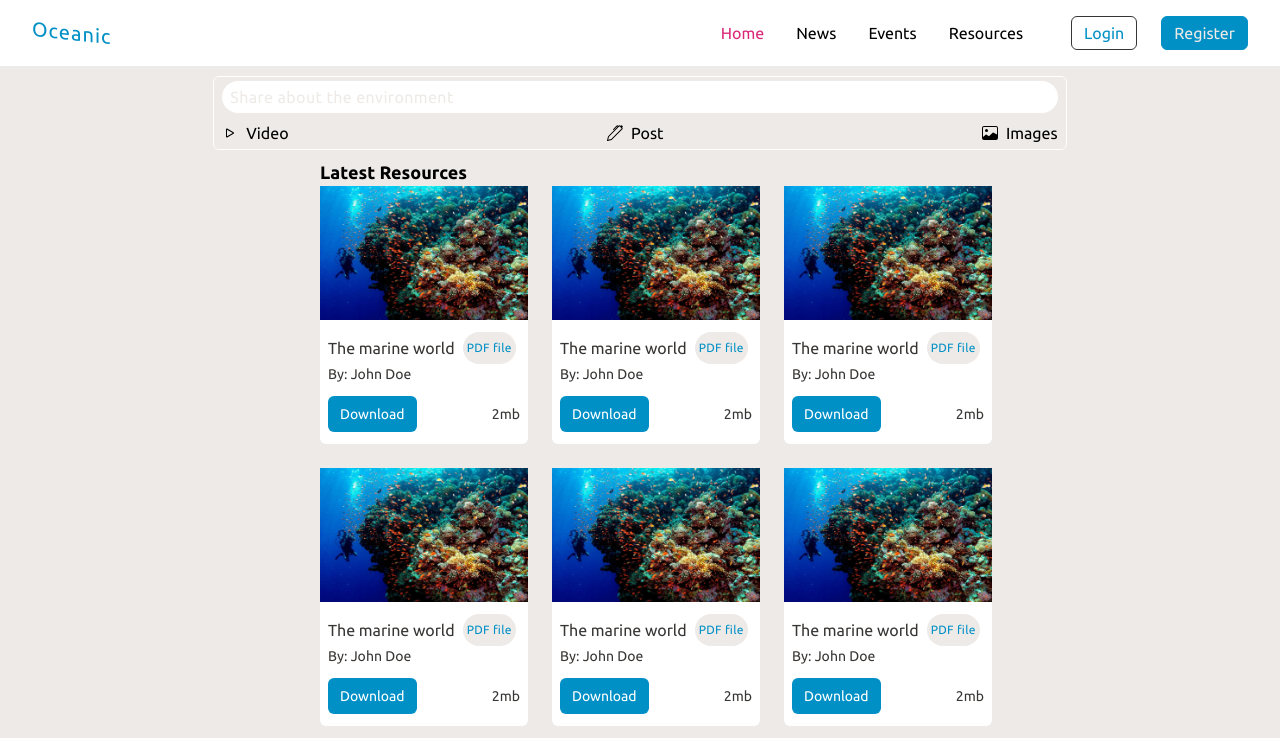
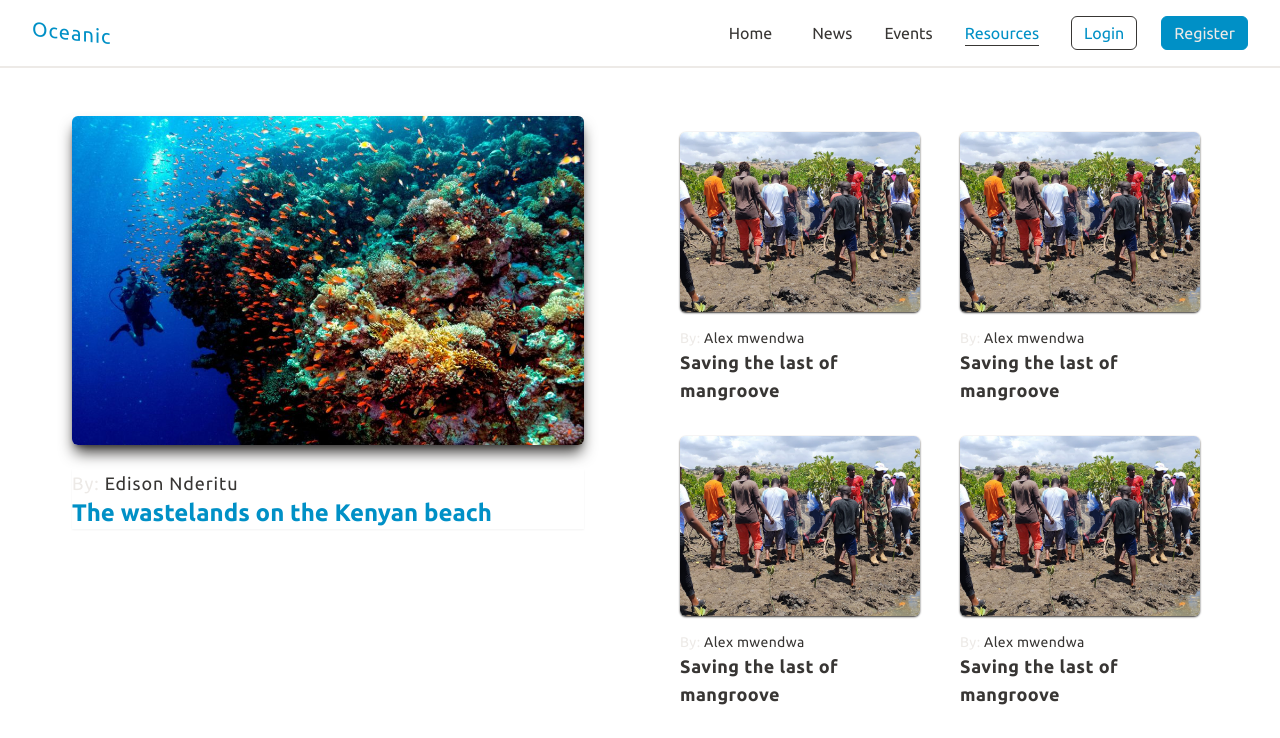
Before and after one commit to dennis-dentrix/oceanic, a React (Vite) app: page /resources in a window 1280 px wide. Shown: the top 738 px of the page. Built offline with nearby package versions, Linux system fonts and the light colour scheme.

Commit message:
Resources

```diff
--- a/src/features/Resources/Resources.jsx
+++ b/src/features/Resources/Resources.jsx
@@ -1,132 +1,83 @@
-import { useState } from "react";
-import { Image, Pen, Play } from "react-bootstrap-icons";
-import { EventsContainer } from "../Events/EventsContainer";
-
 export default function Resources() {
   return (
-    <div className="w-full grid grid-cols-12">
-      {/* SEARCH FOR RESOURCE HERE */}
-      <div className="col-start-3 col-end-11 mt-2">
+    <div className="min-h-full w-full">
+      <section className="flex flex-col sm:flex-row sm:gap-8 sm:justify-around w-full px-3 py-4">
         <div>
-          <div className="w-full flex flex-col gap-2 border border-white px-2 py-1 rounded-md">
-            <input
-              type="text"
-              placeholder="Share about the environment"
-              className="w-full rounded-full px-2 py-1 focus:outline-none placeholder:text-grey text-black tracking-wide"
+          {/* LARGE CARD TO SHOW TOP STORY */}
+          <article className="w-full sm:w-[40vw]">
+            <img
+              src="./img-10.jpeg"
+              alt="Resource story one"
+              className="w-full mb-6 rounded-md shadow-lg shadow-black"
             />
-            <ul className="flex items-center justify-between">
-              <li className="flex items-center gap-2">
-                <Play />
-                <span>Video</span>
-              </li>
-              <li className="flex items-center gap-2">
-                <Pen />
-                <span>Post</span>
-              </li>
-              <li className="flex items-center gap-2">
-                <Image />
-                <span>Images</span>
-              </li>
-            </ul>
+
+            <div className="flex flex-col shadow-sm">
+              <div>
+                <p className="text-lg text-black tracking-wider">
+                  {" "}
+                  <span className="text-grey">By:</span> Edison Nderitu
+                </p>
               </div>
+              <h1 className="text-blue text-2xl font-semibold">
+                The wastelands on the Kenyan beach
+              </h1>
             </div>
+          </article>
         </div>
 
-      {/* RESOURCE DISPLAY GOES HERE */}
-      <div className="col-start-4 col-end-11 my-2">
-        <div>
-          <h4 className="font-bold text-lg">Latest Resources</h4>
-
-          <div className="flex items-center gap-6 flex-wrap mx-auto">
-            <ResourceCard />
-            <ResourceCard />
-            <ResourceCard />
-            <ResourceCard />
-            <ResourceCard />
-            <ResourceCard />
-            <ResourceCard />
-            <ResourceCard />
-            <ResourceCard />
-            <ResourceCard />
-            <ResourceCard />
-            <ResourceCard />
-            <ResourceCard />
+        <div className="sm:h-screen sm:overflow-y-scroll scroll-m-1 scroll-smooth">
+          {/* MINI CARDS TO SHOW OTHER RESOURCES */}
           <ResourceCard />
           <ResourceCard />
           <ResourceCard />
         </div>
-        </div>
-      </div>
+      </section>
+
+      {/* <section>Section 2</section>
+
+      <section>Section 3</section> */}
     </div>
   );
 }
 
 function ResourceCard() {
   return (
-    <div className="w-52 text-black bg-white rounded-md">
-      <img src="./img-10.jpeg" alt="" />
-      <div className="my-3  px-2">
-        <div className="flex items-center gap-2">
-          {/* TITLE */}
-          <h3>The marine world</h3>
-          {/* TYPE: PDF/VIDEO */}
-          <p className="text-xs text-blue tracking-wide bg-grey rounded-full px-1 py-2 ">
-            PDF file
+    <div className="flex gap-6 ">
+      <article className="w-full sm:w-[20vw] px-2 py-4">
+        <img
+          src="./img-6.jpeg"
+          alt=""
+          className="w-full rounded-md shadow-sm shadow-black mb-4"
+        />
+
+        <div>
+          <p className="text-sm text-black tracking-wide">
+            <span className="text-grey">By: </span>
+            Alex mwendwa
           </p>
+          <h2 className="text-black font-bold text-lg tracking-wide">
+            Saving the last of mangroove
+          </h2>
         </div>
-        <p className="text-sm">
-          By: <span>John Doe</span>
+      </article>
+
+      <article className="w-full sm:w-[20vw] px-2 py-4">
+        <img
+          src="./img-6.jpeg"
+          alt=""
+          className="w-full rounded-md shadow-sm shadow-black mb-4"
+        />
+
+        <div>
+          <p className="text-sm text-black tracking-wide">
+            <span className="text-grey">By: </span>
+            Alex mwendwa
           </p>
-        <div className="flex items-center justify-between text-sm gap-2 my-3">
-          <button className="py-2 px-3 rounded-md bg-blue text-white">
-            Download
-          </button>
-          <p>2mb</p>
+          <h2 className="text-black font-bold text-lg tracking-wide">
+            Saving the last of mangroove
+          </h2>
         </div>
-      </div>
+      </article>
     </div>
   );
 }
-
-{
-  /* <div className={`grid grid-cols-8 justify-center mx-auto`}>
-      <div
-        className={`px-3 py-2 cursor-pointer + ${
-          view ? "col-span-6 " : "col-span-4"
-        }`}
-        onClick={handleSetView}
-      >
-        <div>
-          <div className="w-full flex flex-col gap-2 border border-white px-2 py-1 rounded-md">
-            <input
-              type="text"
-              placeholder="Share about the environment"
-              className="w-full rounded-full px-2 py-1 focus:outline-none placeholder:text-grey text-black tracking-wide"
-            />
-            <ul className="flex items-center justify-between">
-              <li className="flex items-center gap-2">
-                <Play />
-                <span>Video</span>
-              </li>
-              <li className="flex items-center gap-2">
-                <Pen />
-                <span>Post</span>
-              </li>
-              <li className="flex items-center gap-2">
-                <Image />
-                <span>Images</span>
-              </li>
-            </ul>
-          </div>
-
-          <div>
-            <EventsContainer />
-            <EventsContainer />
-            <EventsContainer />
-            <EventsContainer />
-          </div>
-        </div>
-      </div>
-      <div className="px-3 py-2">View</div>
-    </div> */
-}
--- a/src/index.css
+++ b/src/index.css
@@ -9,3 +9,25 @@
   padding: 0;
   box-sizing: border-box;
 }
+
+/* width */
+::-webkit-scrollbar {
+  width: 2px;
+}
+
+/* Track */
+::-webkit-scrollbar-track {
+  background: #f8e9e9;
+  border-radius: 2px;
+}
+
+/* Handle */
+::-webkit-scrollbar-thumb {
+  /* background: #000; */
+  border-radius: 5px;
+}
+
+/* Handle on hover */
+::-webkit-scrollbar-thumb:hover {
+  background: #555;
+}
--- a/src/pages/Events.jsx
+++ b/src/pages/Events.jsx
@@ -4,11 +4,12 @@ import { AddEvent } from "../features/Events/AddEvent";
 
 export default function Events() {
   return (
-    <div className=" px-4 py-2 sm:w-2/3 mx-auto flex gap-4">
+    <div className=" px-4 py-2 sm:w-2/3 mx-auto flex flex-col sm:flex-row gap-4">
       {/* <div className=" px-4 py-2  mx-auto grid grid-cols-8 gap-3"> */}
       <div className="col-span-5">
         <AddEvent />
-        <div>
+        <div className="border-t border-black py-3">
+          <h1 className="py-3">Upcoming events</h1>
           <EventsContainer />
           <EventsContainer />
           <EventsContainer />
@@ -16,7 +17,7 @@ export default function Events() {
       </div>
       {/* <div className="sm:w-full  h-screen  my-2  flex flex-col items-center bg-white w-full overflow-y-scroll scrollbar px-2"> */}
       <div className="w-full">
-        <h1 className="font-bold text-lg tracking-widest">Upcoming Events</h1>
+        <h1 className="font-bold text-lg tracking-widest">Reserved Events</h1>
         <BookedEvents />
         <BookedEvents />
         <BookedEvents />
--- a/src/pages/News.jsx
+++ b/src/pages/News.jsx
@@ -16,7 +16,7 @@ function TopStories() {
   return (
     <div className="bg-white px-8 py-6">
       <h1 className="font-bold text-xl pb-4">Top stories</h1>
-      <div className="flex flex-wrap gap-8 justify-center">
+      <div className="flex flex-wrap gap-8">
         <NewsCard />
         <NewsCard />
         <NewsCard />
@@ -32,7 +32,7 @@ function TopStories() {
 
 export function NewsCard() {
   return (
-    <div className="flex flex-col w-60 rounded-md">
+    <div className="flex sm:flex-col w-42 sm:w-60 rounded-md">
       <img src="./img-1.jpeg" alt="" />
       <div className="bg-white px-2 rounded-b-md py-2 border border-black">
         <Link className="font-bold text-lg tracking-wide">
--- a/src/ui/AppLayout.jsx
+++ b/src/ui/AppLayout.jsx
@@ -4,9 +4,10 @@ import Header from "./Header";
 import Footer from "./Footer";
 export default function AppLayout() {
   return (
-    <div className="relative">
+    <div className="">
       <Header />
-      <main className="h-full flex flex-col flex-auto bg-grey">
+      {/* <main className="h-full flex flex-col flex-auto bg-grey"> */}
+      <main className="px-8 py-4 w-full mt-4">
         <Outlet />
       </main>
       <Footer />
--- a/src/ui/Header.jsx
+++ b/src/ui/Header.jsx
@@ -1,8 +1,10 @@
 import { Link, NavLink } from "react-router-dom";
+
+const activeNav = "text-blue border-b border-black transition-all duration-200";
 
 export default function Header() {
   return (
-    <header className="flex items-center justify-between px-8 py-4 w-full border-b-2 border-grey ">
+    <header className="flex items-center justify-between  border-b-2 border-grey px-8 py-4 w-full">
       <div className="skew-y-6">
         <Link to="/dashboard" className="text-blue tracking-wider text-xl ">
           Oceanic
@@ -10,16 +12,36 @@ export default function Header() {
       </div>
       <div className="flex items center flex-grow-1 gap-12">
         <nav className="flex items-center gap-8">
-          <NavLink to="/dashboard" className="text-pink-600">
+          <NavLink
+            to="/dashboard"
+            className={({ isActive }) =>
+              isActive
+                ? activeNav
+                : "text-black px-2 py-1 ext-xl w-fit block after:block after:content-[''] after:absolute after:h-[3px] "
+            }
+          >
             Home
           </NavLink>
-          <NavLink to="/news" className="">
+          <NavLink
+            to="/news"
+            className={({ isActive }) => (isActive ? activeNav : "text-black")}
+          >
             News
           </NavLink>
-          <NavLink to="/events">Events</NavLink>
-          <NavLink to="/resources">Resources</NavLink>
-        </nav>
-        <div className="flex items-center gap-6">
+          <NavLink
+            to="/events"
+            className={({ isActive }) => (isActive ? activeNav : "text-black")}
+          >
+            Events
+          </NavLink>
+          <NavLink
+            to="/resources"
+            className={({ isActive }) => (isActive ? activeNav : "text-black")}
+          >
+            Resources
+          </NavLink>
+
+          <div className="sm:flex items-center gap-6 hidden">
             <button className="cursor-pointer px-3 py-1 border border-black text-blue rounded-md focus:ring-1 focus:ring-blue focus:border-none focus:scale-1 transition-all duration-300">
               Login
             </button>
@@ -27,6 +49,7 @@ export default function Header() {
               Register
             </button>
           </div>
+        </nav>
       </div>
     </header>
   );
```
Lines whose indentation alone changed are shown as unchanged.
